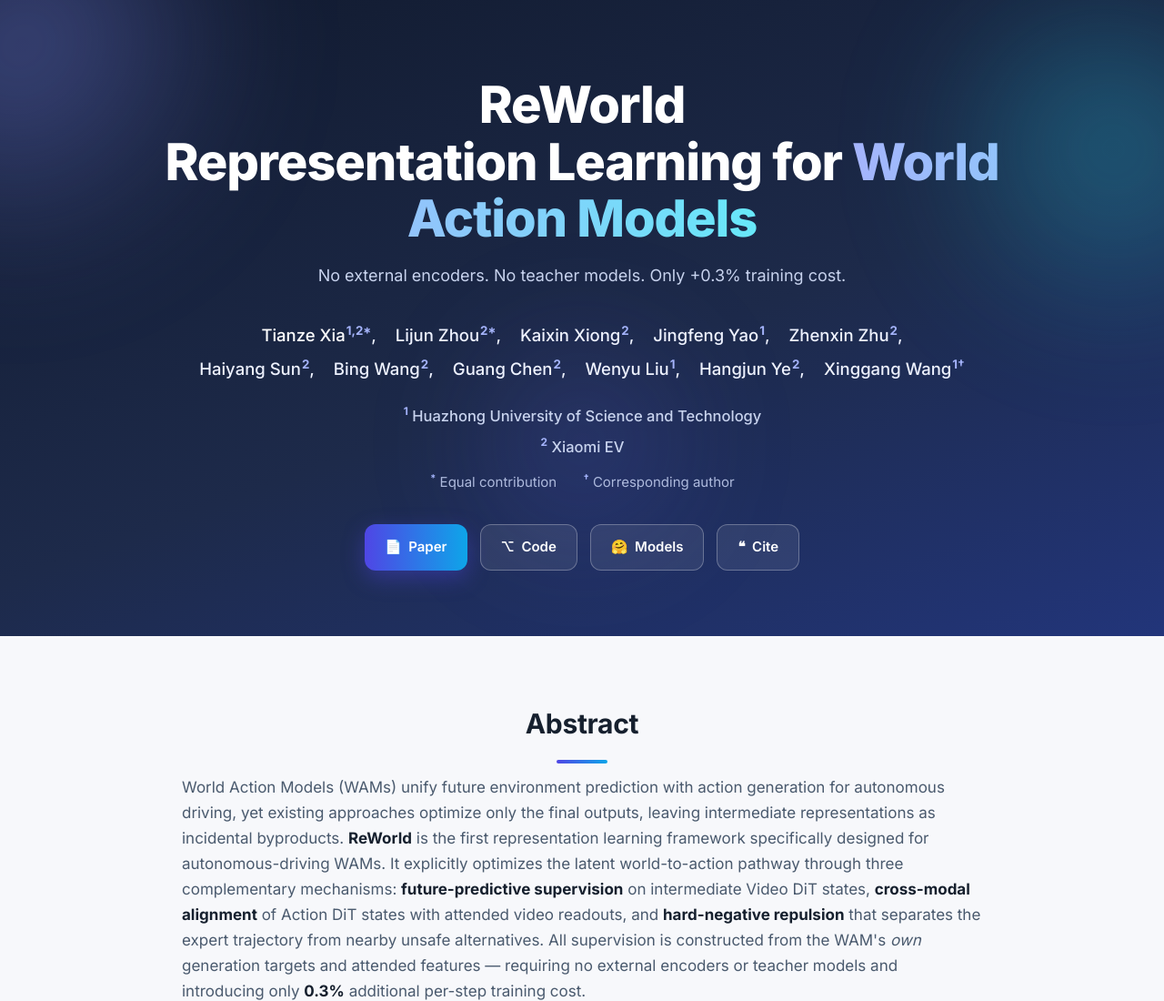
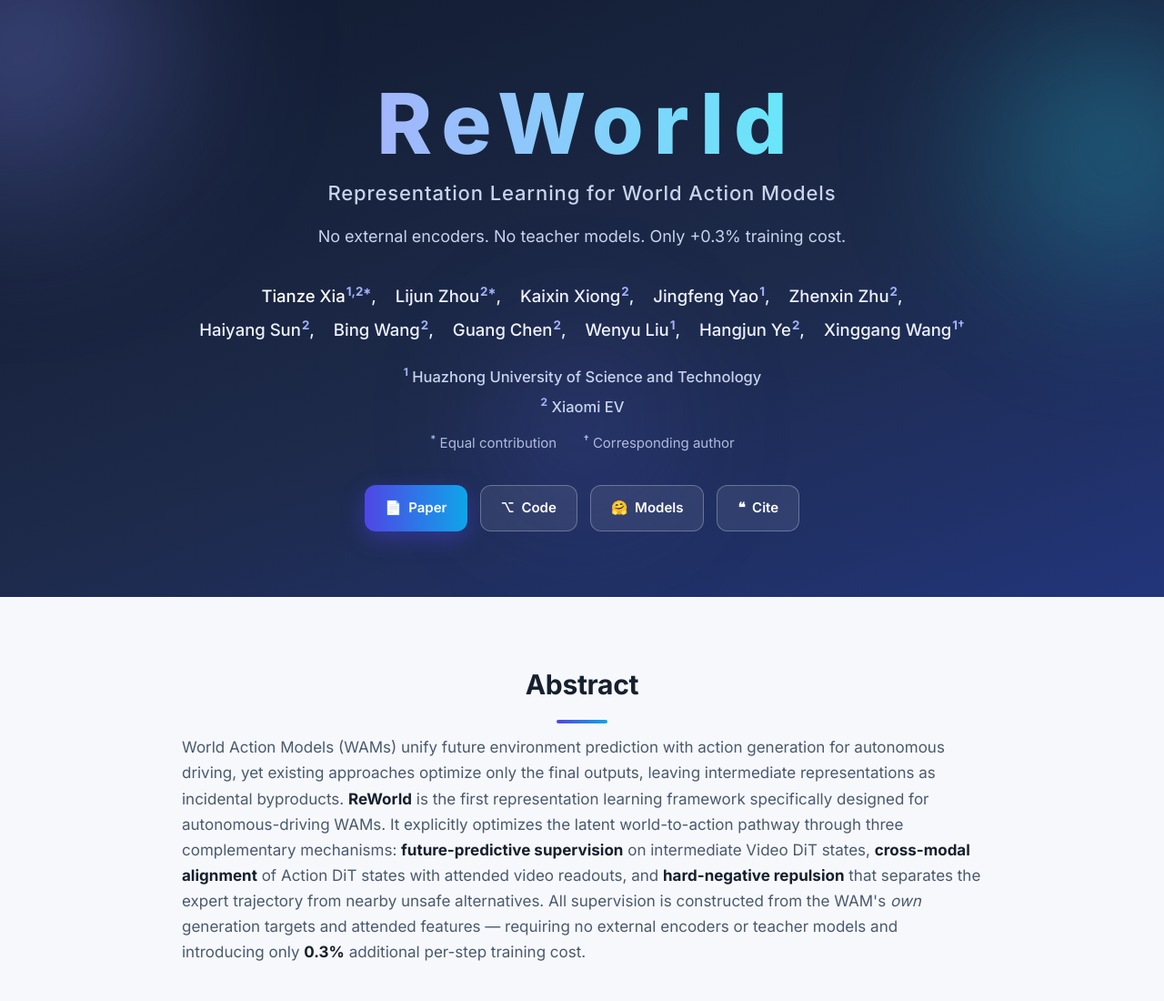
Before and after one commit to xiaomi-research/reworld, a plain HTML site: page docs/index.html in a window 1280 px wide. Shown: the top 1100 px of the page at 91% size. Drawn offline with Linux system fonts and the light colour scheme.

Commit message:
update readme

```diff
--- a/docs/index.html
+++ b/docs/index.html
@@ -74,12 +74,22 @@
   }
   header.hero .wrap { position: relative; z-index: 1; }
   h1.title {
-    font-size: clamp(34px, 5.4vw, 56px);
-    font-weight: 800; letter-spacing: -.02em; line-height: 1.12;
+    display: flex; flex-direction: column; align-items: center;
+    line-height: 1.12;
   }
-  h1.title .grad {
+  h1.title .brand {
+    font-size: clamp(56px, 9vw, 92px);
+    font-weight: 800; letter-spacing: .12em;
+    text-indent: .12em;
     background: linear-gradient(90deg, #a5b4fc, #67e8f9);
     -webkit-background-clip: text; background-clip: text; color: transparent;
+  }
+  h1.title .expand {
+    margin-top: 10px;
+    font-size: clamp(15px, 2.05vw, 22px);
+    font-weight: 500; letter-spacing: .04em;
+    color: #c8d3ee; line-height: 1.45;
+    white-space: nowrap;
   }
   .subtitle { margin-top: 16px; font-size: 18px; color: #c8d3ee; font-weight: 400; }
 
@@ -276,7 +286,7 @@
     <span class="orb orb-c"></span>
   </div>
   <div class="wrap">
-    <h1 class="title reveal">ReWorld<br>Representation Learning for <span class="grad">World Action Models</span></h1>
+    <h1 class="title reveal"><span class="brand">ReWorld</span><span class="expand">Representation Learning for World Action Models</span></h1>
     <p class="subtitle reveal d1">No external encoders. No teacher models. Only +0.3% training cost.</p>
     <div class="authors reveal d2">
       <span class="author-block"><a href="mailto:xiatianze@hust.edu.cn">Tianze Xia</a><sup>1,2*</sup>,</span>
```
